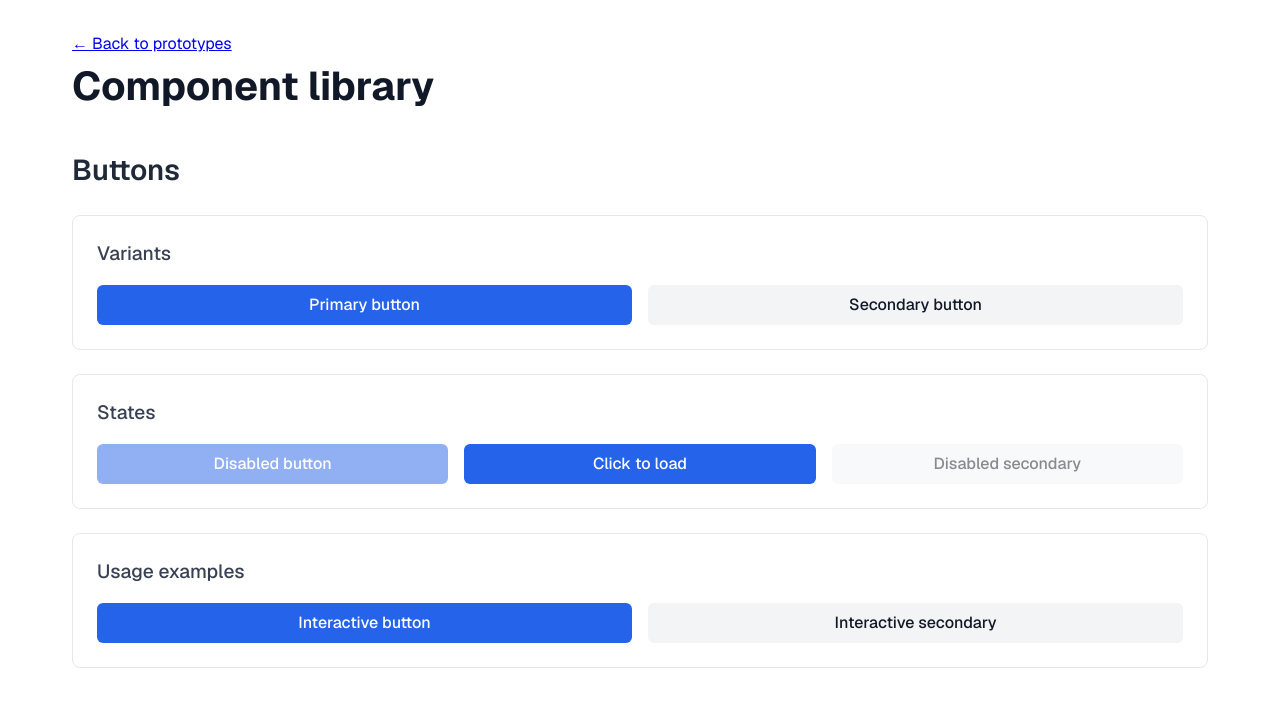
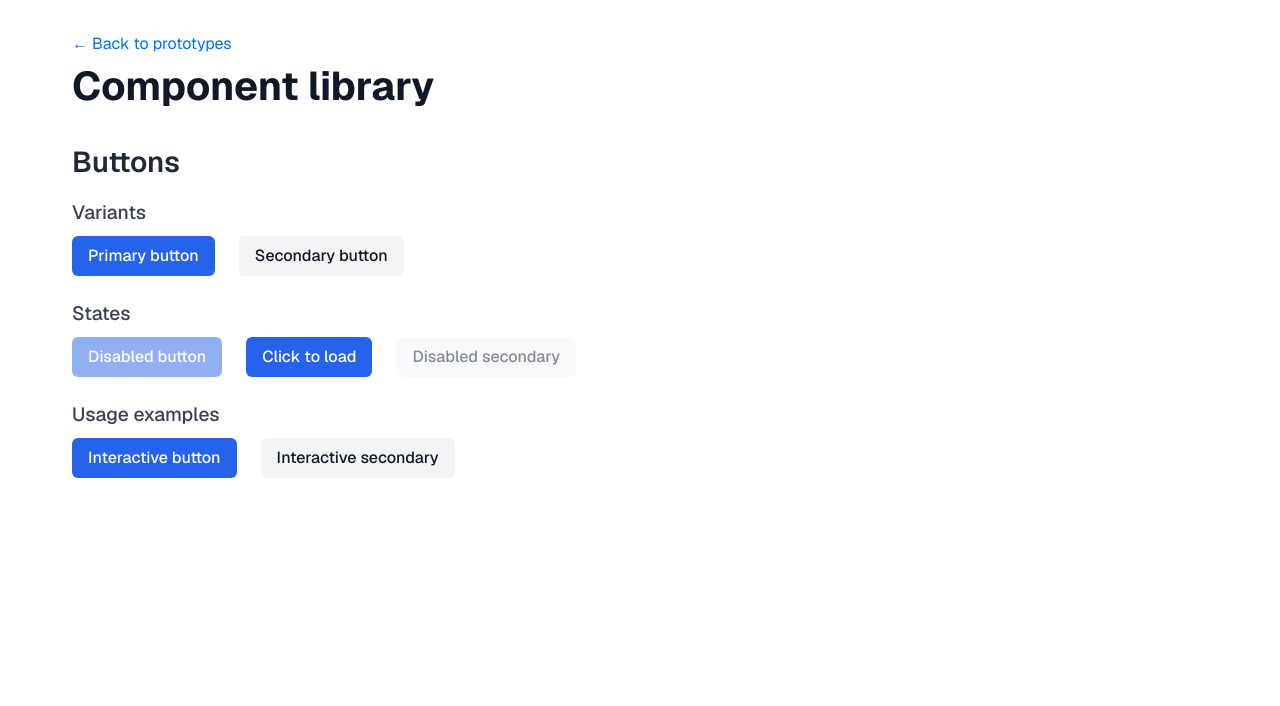
Before and after one commit to MD412/marc-prototype-home, a Next.js app: page /prototypes/design-library in a window 1280 px wide. Shown: the top 706 px of the page. Built offline with nearby package versions, Linux system fonts and the light colour scheme.

Commit message:
Updating template for class

```diff
--- a/app/components/button/Button.module.css
+++ b/app/components/button/Button.module.css
@@ -2,6 +2,7 @@
   display: inline-flex;
   align-items: center;
   justify-content: center;
+  width: fit-content;
   border-radius: 6px;
   font-weight: 500;
   transition: all 0.2s ease;
--- a/app/prototypes/_template/page.tsx
+++ b/app/prototypes/_template/page.tsx
@@ -13,10 +13,6 @@ import styles from './styles.module.css';
 export default function PrototypeTemplate() {
   return (
     <div className={styles.container}>
-      <header className={styles.header}>
-        <Link href="/" className={styles.backLink}>← Back to prototypes</Link>
-      </header>
-
       <main className={styles.main}>
         {/* Add your prototype content here */}
       </main>
--- a/app/prototypes/design-library/styles.module.css
+++ b/app/prototypes/design-library/styles.module.css
@@ -4,52 +4,58 @@
   margin: 0 auto;
 }
 
+.backLink {
+  color: #0070f3;
+  text-decoration: none;
+}
+
+.backLink:hover {
+  text-decoration: underline;
+}
+
 .title {
   font-size: 2.5rem;
   font-weight: 700;
-  margin-bottom: 2rem;
+  margin-bottom: 1.5rem;
   color: #111827;
 }
 
 .section {
-  margin-bottom: 3rem;
+  margin-bottom: 1.5rem;
 }
 
 .section h2 {
   font-size: 1.8rem;
   font-weight: 600;
-  margin-bottom: 1.5rem;
+  margin-bottom: 1rem;
   color: #1f2937;
 }
 
 .subsection {
-  background-color: #fff;
-  border: 1px solid #e5e7eb;
-  border-radius: 8px;
-  padding: 1.5rem;
   margin-bottom: 1.5rem;
 }
 
 .subsection h3 {
   font-size: 1.2rem;
   font-weight: 500;
-  margin-bottom: 1rem;
+  margin-bottom: 0.5rem;
   color: #374151;
 }
 
 .buttonGrid {
-  display: grid;
-  grid-template-columns: repeat(auto-fit, minmax(200px, 1fr));
-  gap: 1rem;
-  align-items: start;
+  display: flex;
+  flex-direction: row;
+  gap: 1.5rem;
+  align-items: center;
+  flex-wrap: wrap;
 }
 
 .list {
-  margin-top: 1rem;
+  margin-top: 1.5rem;
   margin-left: 1.5rem;
   line-height: 1.6;
 }
 
 .list li {
-  margin-bottom: 0.5rem;
+  margin-bottom: 1.5rem;
 }
```
